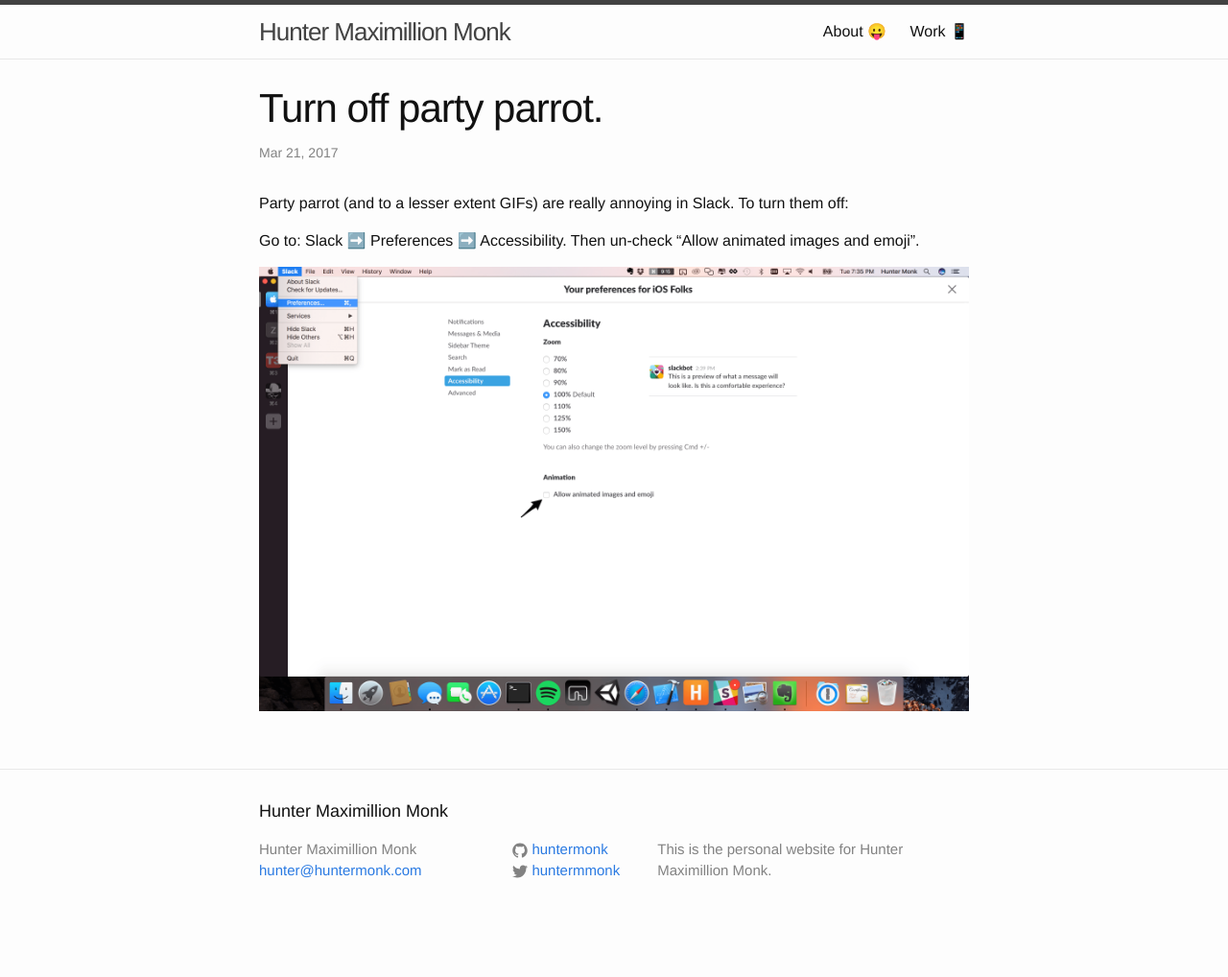
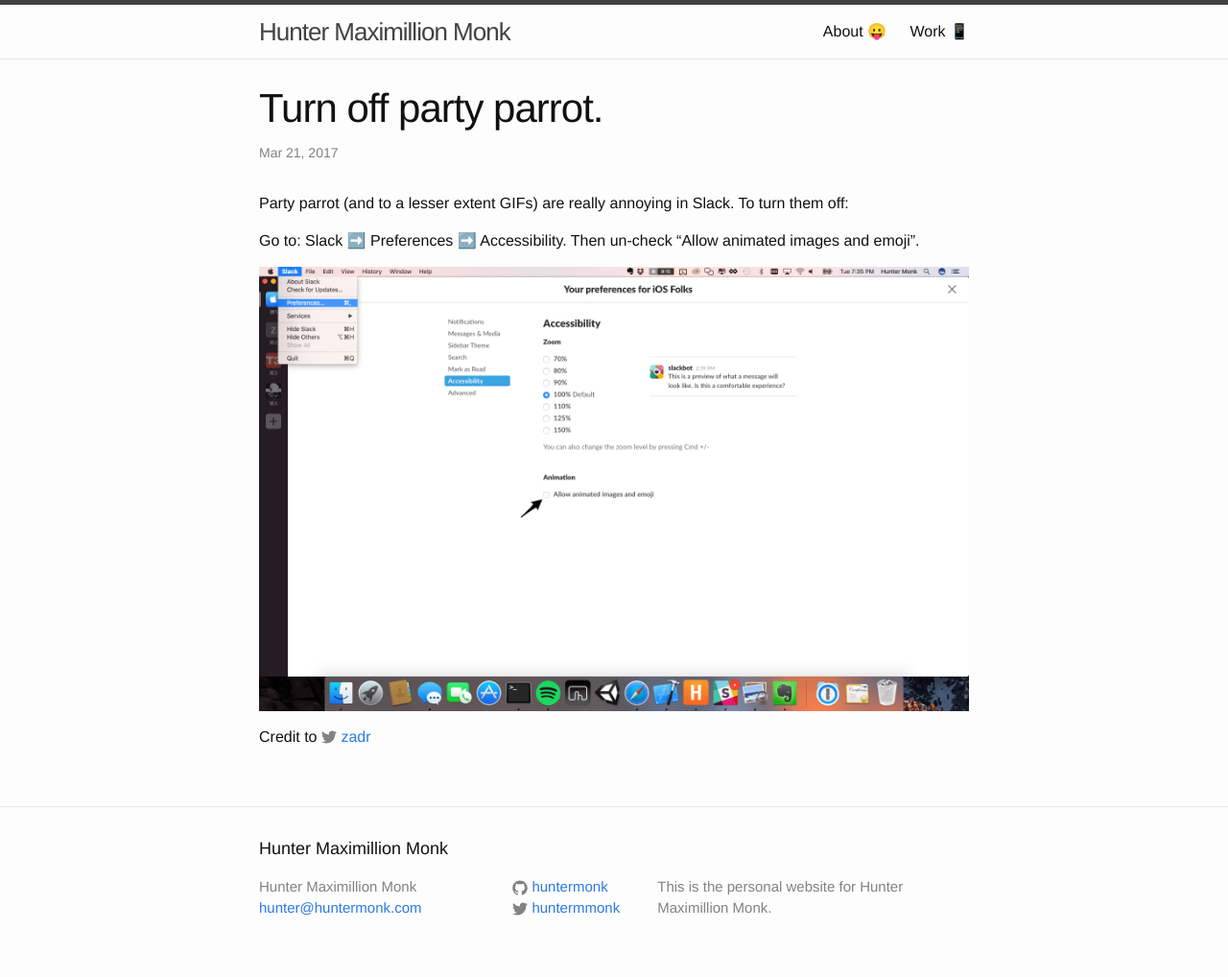
Before and after one commit to huntermonk/huntermonk.github.io, a Jekyll site: the page built from _posts/2017-3-21-turn-off-party-parrot.md, in a window 1280 px wide. Shown: the whole page at 96% size. Built offline with Jekyll 4.4.1, drawn with Linux system fonts in a browser that asks for light colours; comment, search, counter and statistics services are not loaded; before the commit the page ends 979 px from its top, so only the background shows below that.

Commit message:
Attribute zadr for party parrot

```diff
--- a/_posts/2017-3-21-turn-off-party-parrot.md
+++ b/_posts/2017-3-21-turn-off-party-parrot.md
@@ -7,5 +7,6 @@
 
 Go to: Slack ➡️ Preferences ➡️ Accessibility. Then un-check "Allow animated images and emoji".
 
+![No parrot](/img/party-parrot/no.png)
 
-![No parrot](/img/party-parrot/no.png)
+Credit to {% include icon-twitter.html username="zadr" %}
```
